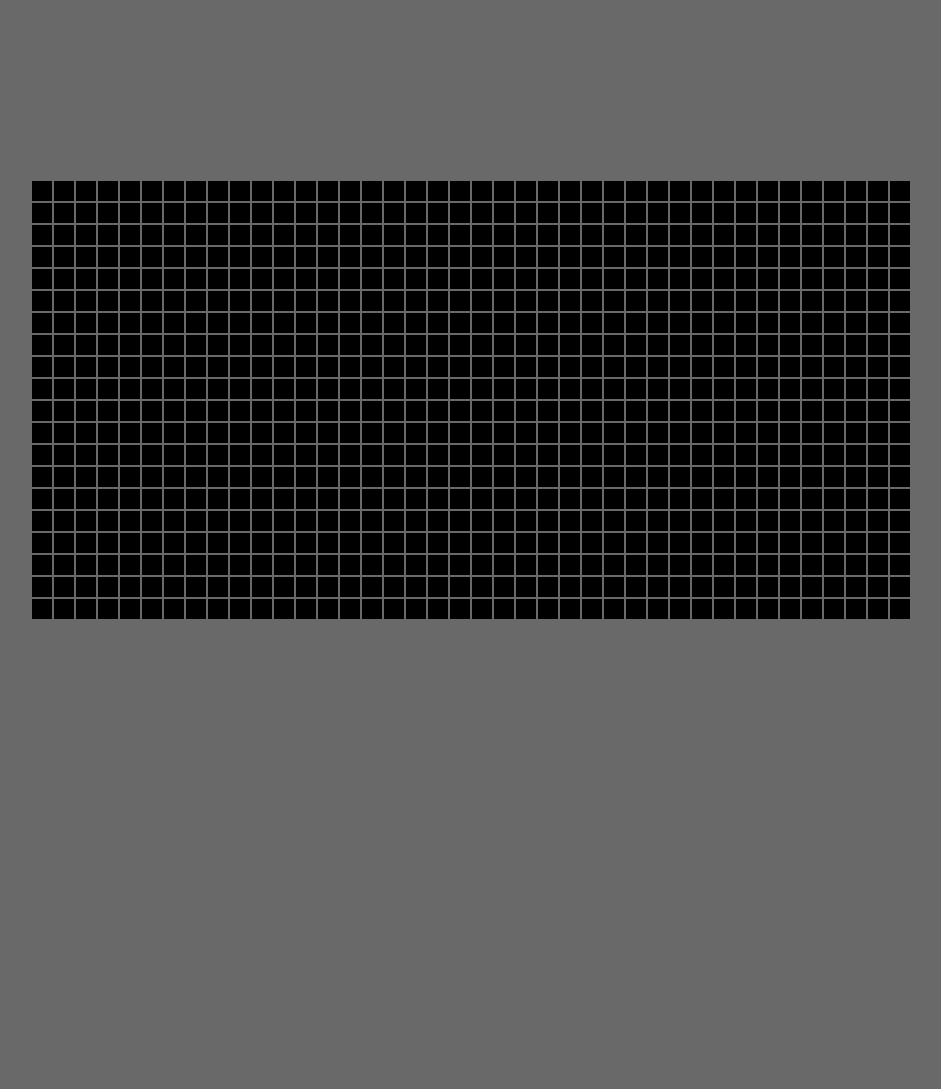
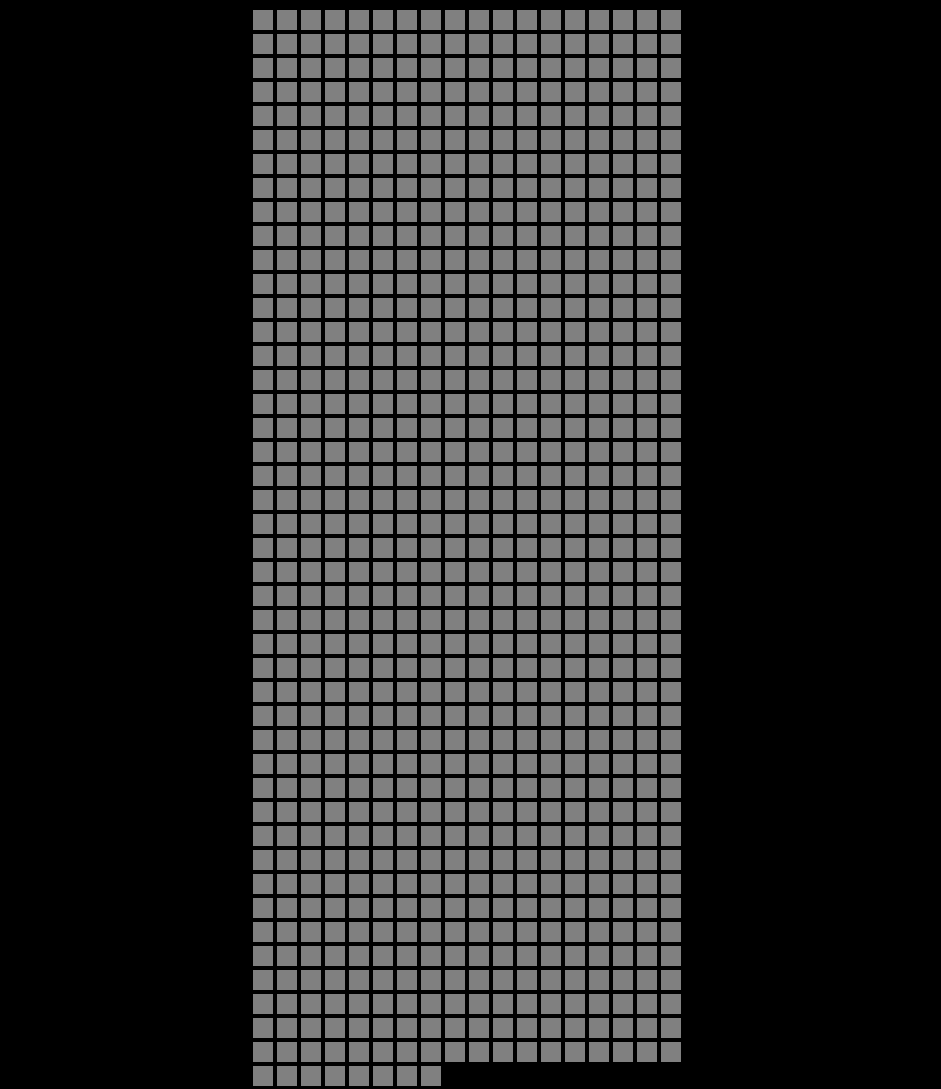
Before and after one commit to acciojob/Color-board-mitkari49, a website: page main.html in a window 1280 px wide. Shown: the whole page, without its empty margins (169-1110 px from the left). Before the commit the page ends 800 px from the top, so only its background shows below. Drawn offline with Linux system fonts and the light colour scheme.

Commit message:
created a submission

```diff
--- a/main.html
+++ b/main.html
@@ -8,12 +8,8 @@
 
 <body>
 	<!-- the entire body must be written by student -->
-	<div class="container">
-		<script>
-			for(let i=0;i<800;i++){
-			document.write('<div class="square"></div>');
-			}
-		</script>
+	<div class="board">
+
 	</div>
     <script type="text/javascript" src="./script.js">
 </script>
--- a/script.js
+++ b/script.js
@@ -1,15 +1,18 @@
-//your JS code here. If required.
-document.addEventListener(DOMContentLoaded, functon(){
-	const squares = document .querySelectorAll('.square');
-	squares.forEach(square => {
-		square.addEventListener(mouseover, function()
-								{
-									square.style.backgroundColor = '#3498db';
-								});
-		square.addEventListener(mouseout, function(){
-			setTimeout(()=>{
-				squares.style.backgroundColor = '#eee';
-			},1000);
-		});
-	});
-});
+const board = document.querySelector('.board');
+
+for (let i = 0; i < 800; i++) {
+    let box = document.createElement("div");
+    box.className = "square";
+
+    // Add an event listener for mouseover
+    box.addEventListener('mouseover', function() {
+        box.style.backgroundColor = 'red';
+
+        // Set a timeout to revert the color back after 1 second
+        setTimeout(() => {
+            box.style.backgroundColor = 'grey';
+        }, 1000);
+    });
+
+    board.appendChild(box);
+}
--- a/styles.css
+++ b/styles.css
@@ -1,27 +1,24 @@
-/*  your css code here. If applicable */
 body {
-  display: flex;
-  justify-content: center;
-  align-items: center;
-  height: 100vh;
-  margin: 0;
-  background-color: dimgray
+    background-color: black;
 }
 
-.container {
-	display: grid;
-  grid-template-columns: repeat(40, 20px);
-  grid-template-rows: repeat(20, 20px);
-  gap: 2px;
+.board {
+    display: flex;
+    flex-wrap: wrap;
+    width: 440px; /* Adjust width to fit 20px squares with margins */
+    margin: 0 auto; /* Center the board */
 }
 
 .square {
-  width: 20px;
-  height: 20px;
-  background-color: black;
-  transition: background-color 1s ease;
+    width: 20px;
+    height: 20px;
+    display: inline-block;
+    background-color: grey;
+    margin: 2px;
+    transition: background-color 1s; /* Smooth transition for background color */
 }
 
 .square:hover {
-  background-color: #3498db;
+    background-color: red;
+    cursor: pointer;
 }
```
